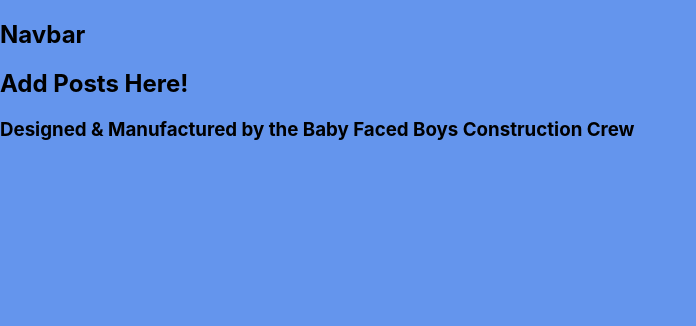
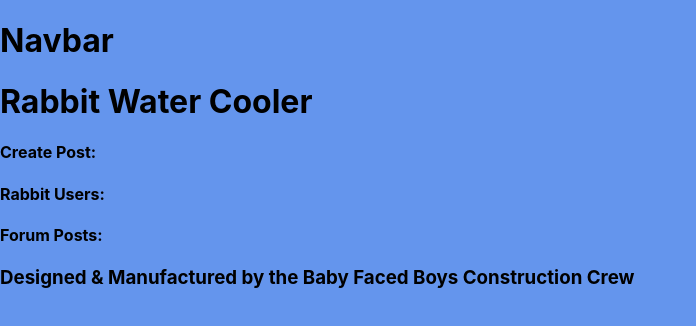
Before and after one commit to bethel-school-of-technology/team-baby-face-boys-frontend, a React (Create React App) app: page /forum in a window 1280 px wide. Shown: the top 326 px of the page, without its empty margins (0-696 px from the left). Built offline with nearby package versions, Linux system fonts and the light colour scheme; the HTML template or start-up script is replaced by a standard one.

Commit message:
Updated Forum and prepped for Isaac ZC

```diff
--- a/src/screens/forum.js
+++ b/src/screens/forum.js
@@ -4,11 +4,14 @@ import Footer from '../components/footer';
 
 const Forum = () => {
     return (
-        <section>
+        <div class="container">
              <Navbar />
-            <h1>Add Posts Here!</h1>
+            <h1>Rabbit Water Cooler</h1>
+            <h4>Create Post:</h4>
+            <h4>Rabbit Users:</h4>
+            <h4>Forum Posts:</h4>
            <Footer />
-        </section>
+        </div>
 
     );
 };
```
